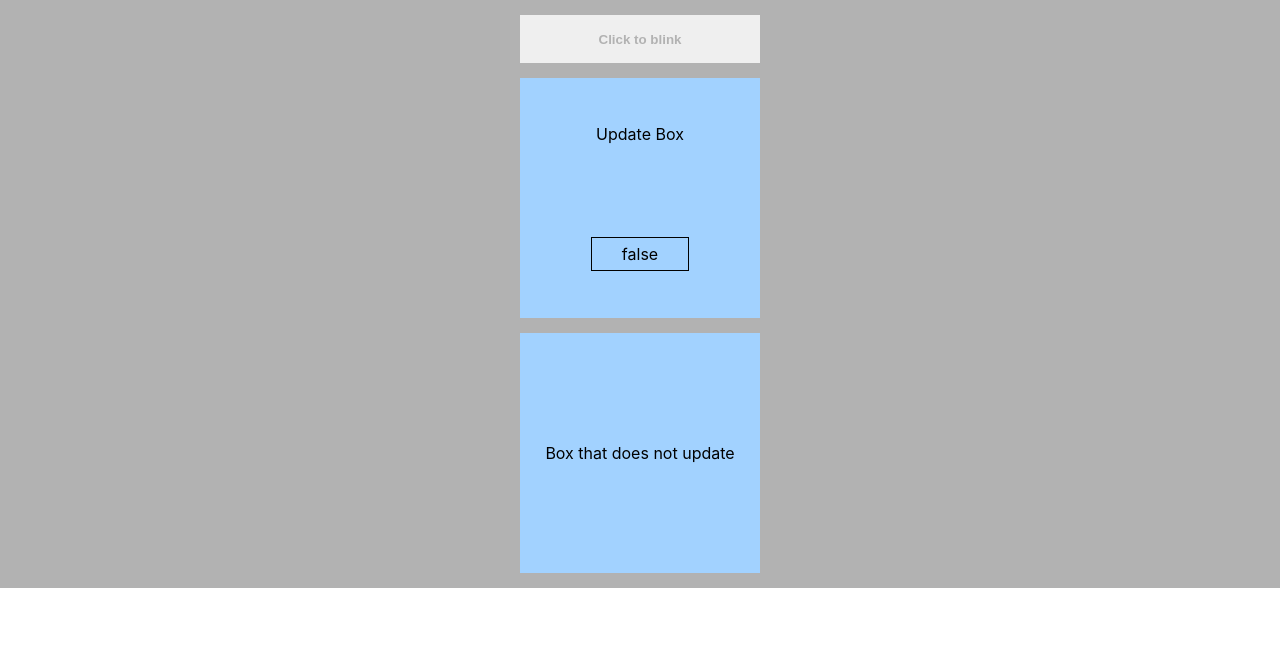
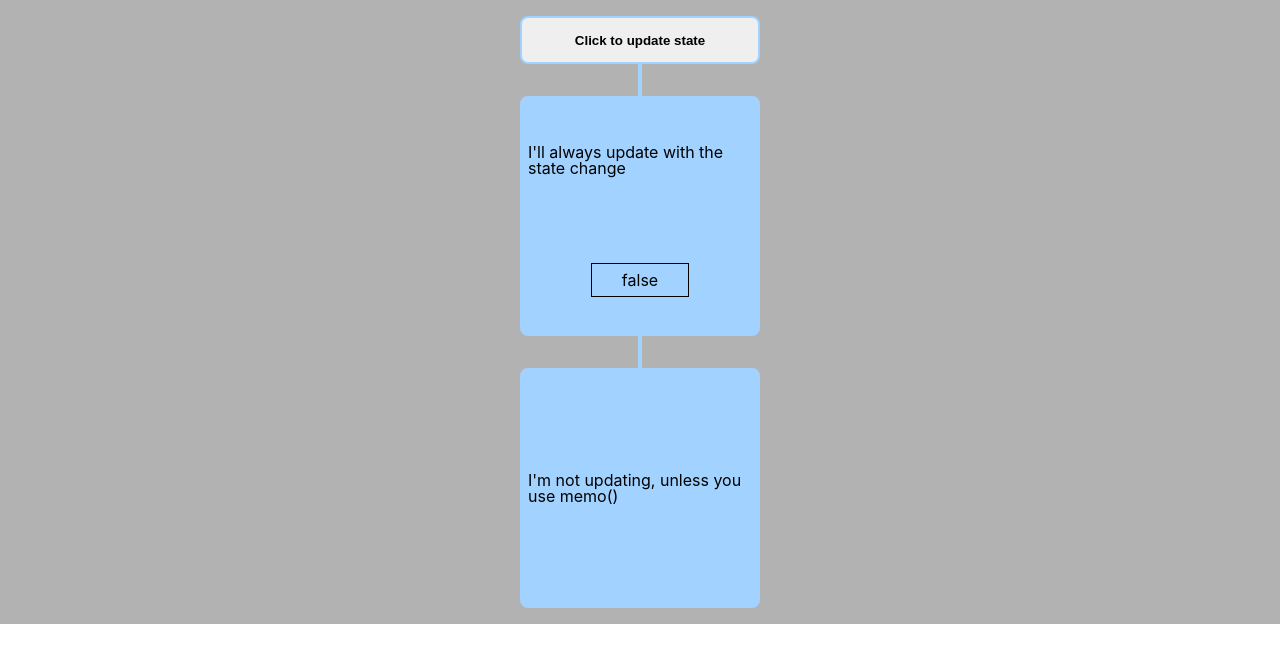
Before and after one commit to divertimentos/memo-studies, a React (Vite) app: page / in a window 1280 px wide. Shown: the top 662 px of the page. Built offline with nearby package versions, Linux system fonts and the light colour scheme.

Commit message:
Improves UI + CSS

```diff
--- a/src/App.css
+++ b/src/App.css
@@ -1,45 +1,49 @@
 .container {
   display: flex;
   flex-direction: column;
-  gap: 15px;
   background: rgba(0, 0, 0, 0.3);
   justify-content: center;
   align-items: center;
-  padding: 15px;
+  padding: 1rem;
   button {
     width: 15rem;
     height: 3rem;
     font-weight: bold;
-    border-radius: 0%;
-    border: none;
-    color: #b2b2b2;
+    border-radius: 0.5rem;
+    transition: 0.25s;
+
+    border: 2px solid #a2d2ff;
     &:hover {
       background: #b2b2b2;
-      border: 2px solid #e9e9ed;
+      border: 2px solid none;
       transition: 0.25s;
       color: #e9e9e9;
     }
     &:active {
-      transition: 0s;
+      transition: 0.25s;
       background: #ffafcc;
       transform: translateY(5px);
     }
   }
 }
 
+.vertical-line {
+  border-left: #a2d2ff solid 0.25rem;
+  height: 2rem;
+}
+
+.not-update-box,
 .update-box {
-  height: 150px;
-  width: 150px;
+  height: 15rem;
+  width: 15rem;
   background: rgba(0, 0, 0, 0.2);
   display: grid;
+  transition: 0.5s;
   place-items: center;
-}
-.not-update-box {
-  height: 150px;
-  width: 150px;
-  background: rgba(0, 0, 0, 0.2);
-  display: grid;
-  place-items: center;
+  border-radius: 0.5rem;
+  div {
+    padding: 0.5rem;
+  }
 }
 
 .boolean-marker {
--- a/src/App.jsx
+++ b/src/App.jsx
@@ -5,13 +5,17 @@ import UpdateBox from "./components/UpdatedBox";
 import NotUpdateBox from "./components/NotUpdatedBox";
 
 function App() {
-  const [item, setItem] = useState(false);
+  const [state, setState] = useState(false);
 
   return (
     <div>
       <div className="container">
-        <button onClick={() => setItem((curr) => !curr)}>Click to blink</button>
-        <UpdateBox item={item} setItem={setItem} />
+        <button onClick={() => setState((curr) => !curr)}>
+          Click to update state
+        </button>
+        <div className="vertical-line"></div>
+        <UpdateBox state={state} />
+        <div className="vertical-line"></div>
         <NotUpdateBox />
       </div>
     </div>
--- a/src/components/NotUpdatedBox.jsx
+++ b/src/components/NotUpdatedBox.jsx
@@ -2,7 +2,6 @@ import { useEffect, useRef, memo } from "react";
 
 const NotUpdateBox = () => {
   let box = useRef("");
-  let boxColor = box.current?.style?.backgroundColor;
 
   useEffect(() => {
     console.log("NotUpdateBox: atualizou");
@@ -11,22 +10,13 @@ const NotUpdateBox = () => {
 
   setTimeout(() => {
     box.current.style.backgroundColor = "#A2D2FF";
-  }, 250);
+  }, 750);
 
   return (
-    <div
-      ref={box}
-      id="box"
-      style={{
-        width: "15rem",
-        height: "15rem",
-        transition: "1s",
-        backgroundColor:
-          boxColor && boxColor === "#FFAFCC" ? "firebrick" : "#A2D2FF",
-      }}
-      className="not-update-box"
-    >
-      Box that does not update
+    <div ref={box} id="box" className="not-update-box">
+      <div>
+        <p>I'm not updating, unless you use memo()</p>
+      </div>
     </div>
   );
 };
--- a/src/components/UpdatedBox.jsx
+++ b/src/components/UpdatedBox.jsx
@@ -1,25 +1,23 @@
 import PropTypes from "prop-types";
 
-const UpdateBox = ({ item }) => {
+const UpdateBox = ({ state }) => {
   return (
     <div
       className="update-box"
       style={{
-        width: "15rem",
-        height: "15rem",
-        backgroundColor: item ? "#FFAFCC" : "#A2D2FF",
-        transition: "0.5s",
+        backgroundColor: state ? "#FFAFCC" : "#A2D2FF",
       }}
     >
-      <p> Update Box</p>
-      <p className="boolean-marker">{item.toString()}</p>
+      <div>
+        <p> I'll always update with the state change</p>
+      </div>
+      <p className="boolean-marker">{state.toString()}</p>
     </div>
   );
 };
 
 UpdateBox.propTypes = {
-  item: PropTypes.boolean,
-  setItem: PropTypes.func,
+  state: PropTypes.boolean,
 };
 
 export default UpdateBox;
```
